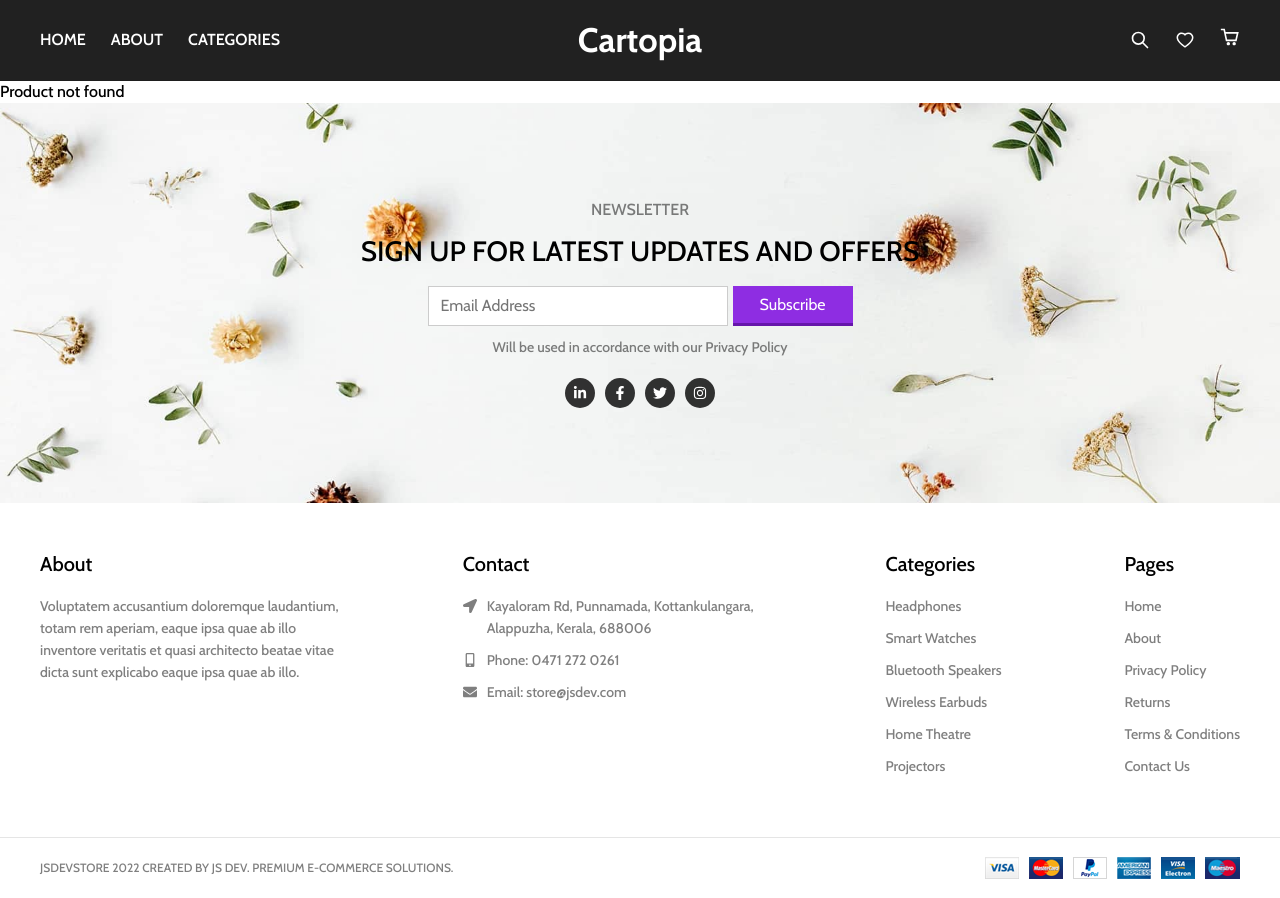
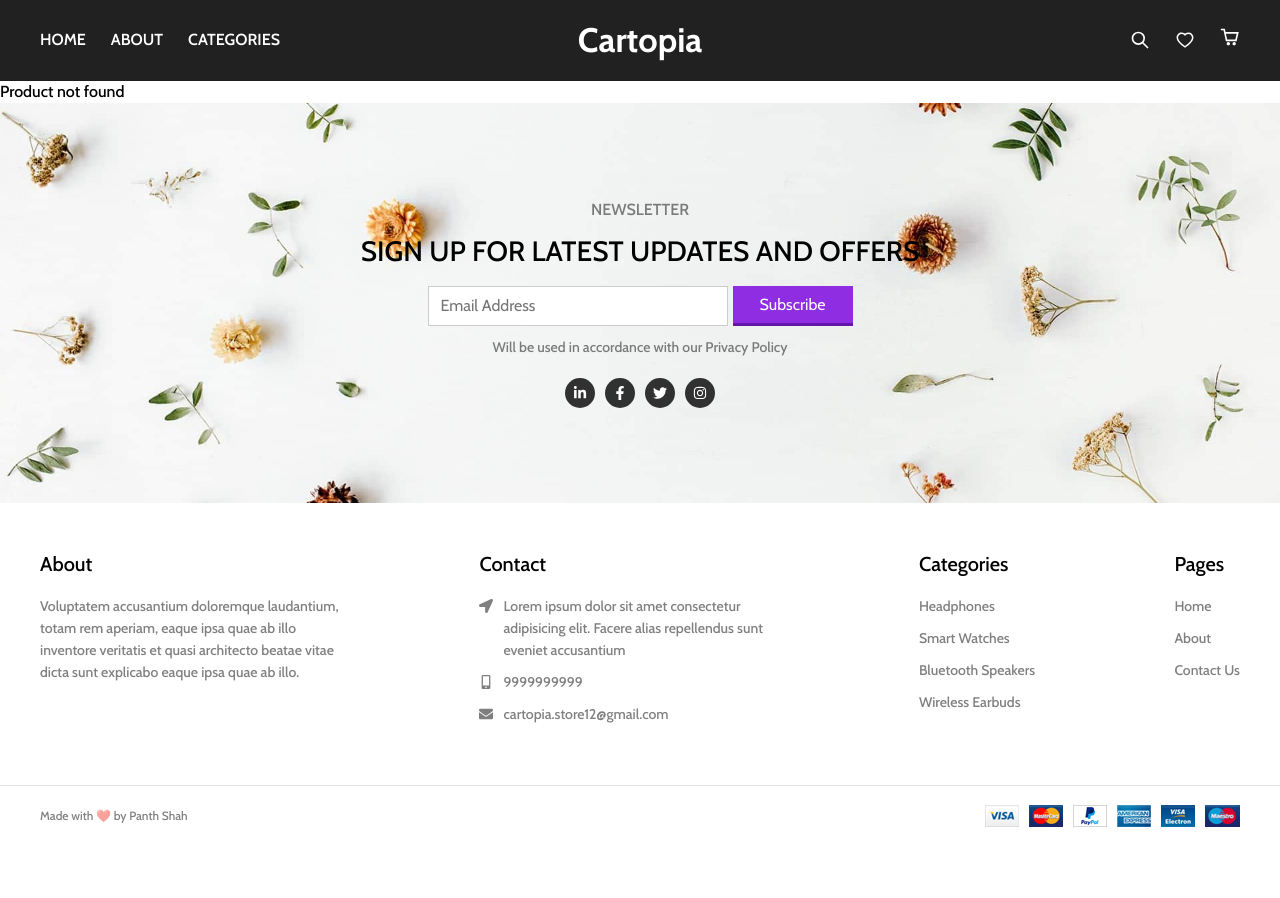
Before and after one commit to Panth1823/Cartopia, a React (Create React App) app in the folder client/: page /product/1 in a window 1280 px wide. After the commit the page ends 846 px from the top, so only its background shows below. Built offline with nearby package versions, Linux system fonts and the light colour scheme; no server answers.

Commit message:
update Footer.jsx

```diff
--- a/client/src/components/Footer/Footer.jsx
+++ b/client/src/components/Footer/Footer.jsx
@@ -9,10 +9,9 @@ const Footer = () => {
         <div className="col">
           <div className="title">About</div>
           <div className="text">
-                        Voluptatem accusantium doloremque laudantium, totam rem
-                        aperiam, eaque ipsa quae ab illo inventore veritatis et
-                        quasi architecto beatae vitae dicta sunt explicabo eaque
-                        ipsa quae ab illo.
+            Voluptatem accusantium doloremque laudantium, totam rem aperiam,
+            eaque ipsa quae ab illo inventore veritatis et quasi architecto
+            beatae vitae dicta sunt explicabo eaque ipsa quae ab illo.
           </div>
         </div>
         <div className="col">
@@ -20,17 +19,17 @@ const Footer = () => {
           <div className="c-item">
             <FaLocationArrow />
             <div className="text">
-                            Kayaloram Rd, Punnamada, Kottankulangara, Alappuzha,
-                            Kerala, 688006
+              Lorem ipsum dolor sit amet consectetur adipisicing elit. Facere
+              alias repellendus sunt eveniet accusantium
             </div>
           </div>
           <div className="c-item">
             <FaMobileAlt />
-                        <div className="text">Phone: 0471 272 0261</div>
+            <div className="text">9999999999</div>
           </div>
           <div className="c-item">
             <FaEnvelope />
-                        <div className="text">Email: store@jsdev.com</div>
+            <div className="text">cartopia.store12@gmail.com </div>
           </div>
         </div>
         <div className="col">
@@ -39,26 +38,18 @@ const Footer = () => {
           <span className="text">Smart Watches</span>
           <span className="text">Bluetooth Speakers</span>
           <span className="text">Wireless Earbuds</span>
-                    <span className="text">Home Theatre</span>
-                    <span className="text">Projectors</span>
         </div>
         <div className="col">
           <div className="title">Pages</div>
           <span className="text">Home</span>
           <span className="text">About</span>
-                    <span className="text">Privacy Policy</span>
-                    <span className="text">Returns</span>
-                    <span className="text">Terms & Conditions</span>
           <span className="text">Contact Us</span>
         </div>
       </div>
       <div className="bottom-bar">
         <div className="bottom-bar-content">
-                    <span className="text">
-                        JSDEVSTORE 2022 CREATED BY JS DEV. PREMIUM E-COMMERCE
-                        SOLUTIONS.
-                    </span>
-                    <img alt="alt"src={Payment} />
+          <span className="text">Made with ❤️ by Panth Shah</span>
+          <img alt="alt" src={Payment} />
         </div>
       </div>
     </div>
```
Lines whose indentation alone changed are shown as unchanged.
